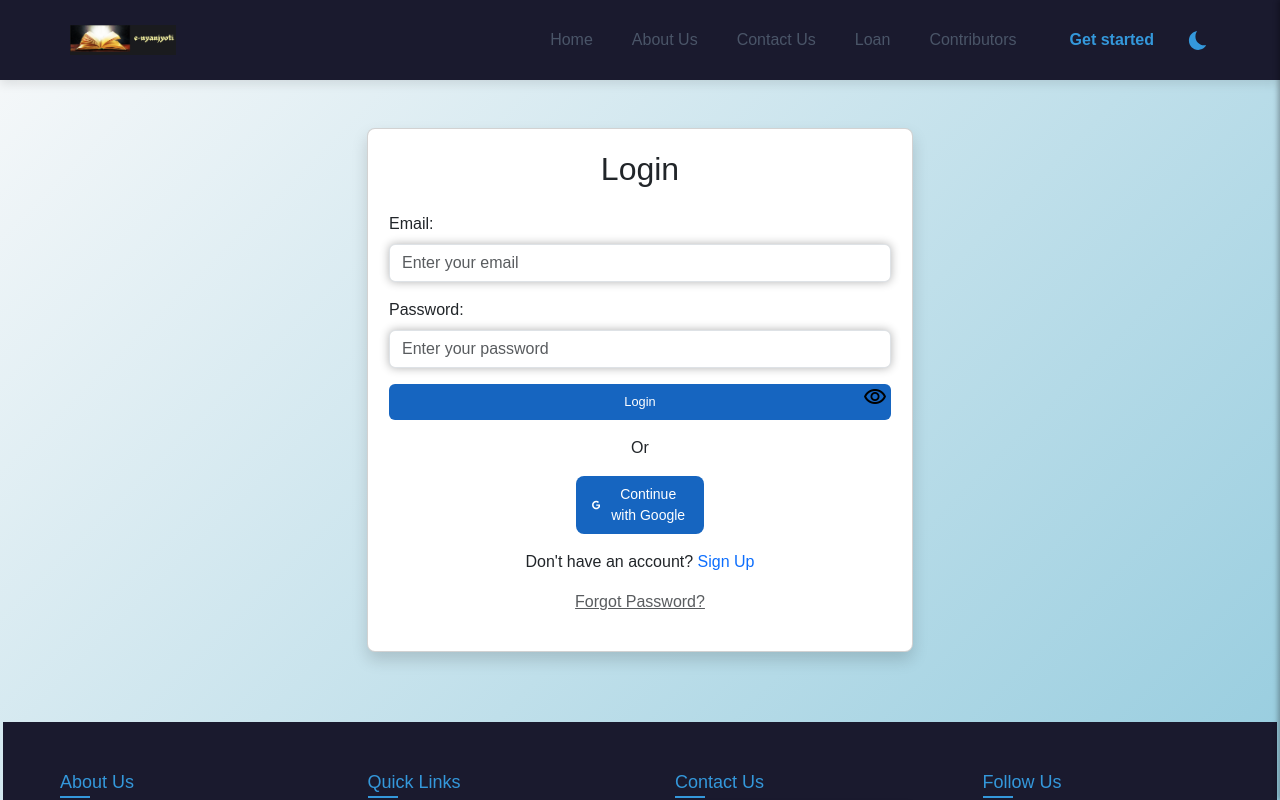
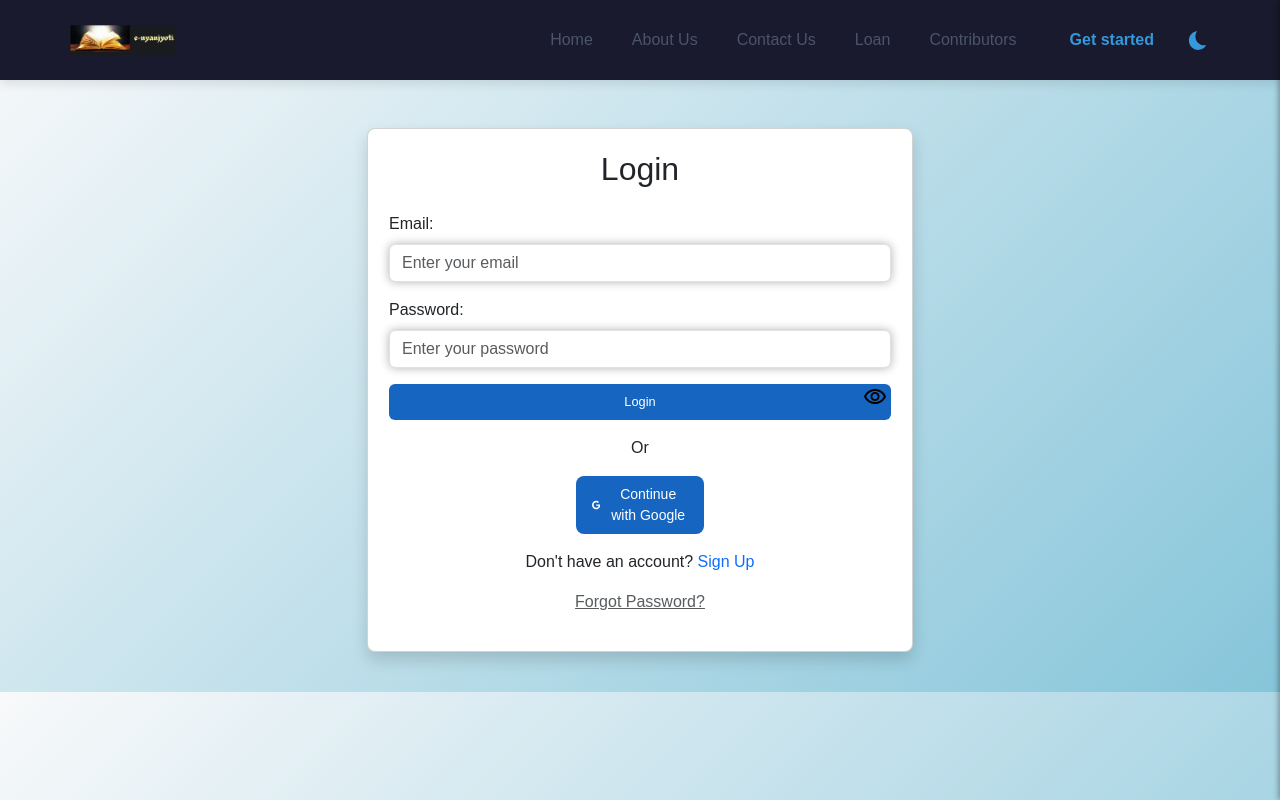
Before and after one commit to Vin205/Enyanjyoti, a React (Create React App) app in the folder frontend/: page /login in a window 1280 px wide. Shown: the top 800 px of the page. Built offline with nearby package versions, Linux system fonts and the light colour scheme; no server answers.

Commit message:
Update Login.js

```diff
--- a/frontend/src/components/Login/Login.js
+++ b/frontend/src/components/Login/Login.js
@@ -6,7 +6,7 @@ import { auth } from "../Firebase/firebase";
 import GoogleButton from '../GoogleButton/GoogleButton'; // Import the GoogleButton
 
 import toast from "react-hot-toast";
-import Footer from "../Footer/Footer";
+
 
 
 
@@ -128,7 +128,7 @@ function Login() {
           </div>
         </div>
       </div>
-      <Footer />
+
     </div>
   );
 }
```
